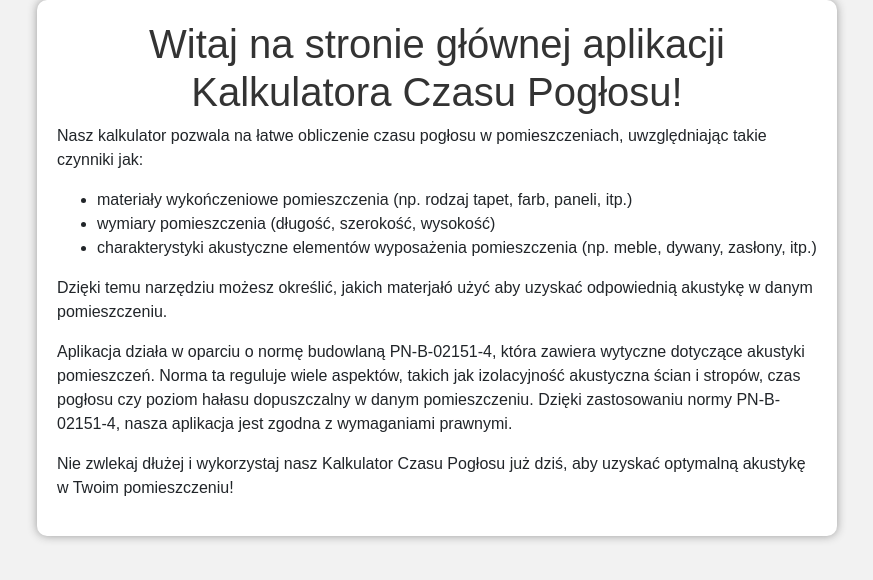
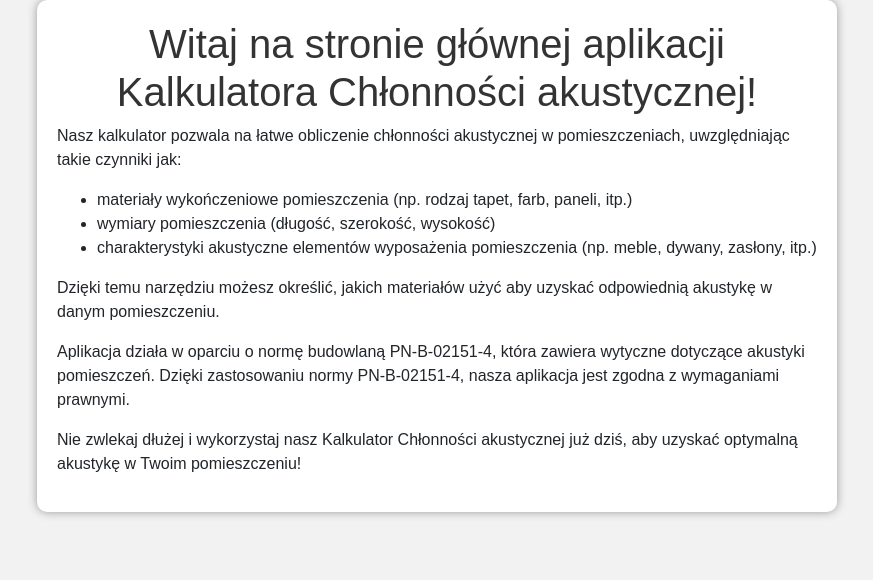
Before and after one commit to DorianWlodarczyk/System_do_obliczania_ch-onno-ci_akustycznej_w_pomieszczeniach_mieszkalnych_i_u-ytkowych, a Flask app: page / in a window 1280 px wide. Shown: the part 72-652 px from the top of the page, without its empty margins (203-1076 px from the left). Run offline with Flask 3, Linux system fonts and the light colour scheme; the visitor is signed in with stand-in values (Sample User, id 1); some libraries are stand-ins or nearby versions.

Commit message:
Fixed home

```diff
--- a/App/website/__init__.py
+++ b/App/website/__init__.py
@@ -12,11 +12,10 @@ def create_app():
     with app.app_context():
         app.config['SECRET_KEY'] = 'hjshjhdjah kjshkjdhjs'
         #app.config['SQLALCHEMY_DATABASE_URI'] = f'sqlite:///{DB_NAME}'
-        # app.config['SQLALCHEMY_DATABASE_URI'] = 'postgresql://postgres:12345@localhost:5432/app_akustyka'
+        app.config['SQLALCHEMY_DATABASE_URI'] = 'postgresql://postgres:12345@localhost:5432/app_akustyka'
         # app.config['SQLALCHEMY_DATABASE_URI'] = 'postgresql://postgres:12345@localhost:5432/postgres'
         # app.config['SQLALCHEMY_DATABASE_URI'] = 'postgresql://postgres:postgres@db:5432/app_akustyka'
-        # app.config['SQLALCHEMY_DATABASE_URI'] = 'postgresql://postgres:postgres@db:5432/app_akustyka'
-        app.config['SQLALCHEMY_DATABASE_URI'] = 'postgresql://postgres:1234@localhost:5432/postgres'
+        # app.config['SQLALCHEMY_DATABASE_URI'] = 'postgresql://postgres:1234@localhost:5432/postgres'
         db.init_app(app)
 
         from .views import views
--- a/App/website/templates/home.html
+++ b/App/website/templates/home.html
@@ -26,9 +26,9 @@
 	</style>
 </head>
 <body>
-  <h1>Witaj na stronie głównej aplikacji Kalkulatora Czasu Pogłosu!</h1>
+  <h1>Witaj na stronie głównej aplikacji Kalkulatora Chłonności akustycznej!</h1>
 
-  <p>Nasz kalkulator pozwala na łatwe obliczenie czasu pogłosu w pomieszczeniach, uwzględniając takie czynniki jak:</p>
+  <p>Nasz kalkulator pozwala na łatwe obliczenie chłonności akustycznej w pomieszczeniach, uwzględniając takie czynniki jak:</p>
 
   <ul>
     <li>materiały wykończeniowe pomieszczenia (np. rodzaj tapet, farb, paneli, itp.)</li>
@@ -36,11 +36,11 @@
     <li>charakterystyki akustyczne elementów wyposażenia pomieszczenia (np. meble, dywany, zasłony, itp.)</li>
   </ul>
 
-  <p>Dzięki temu narzędziu możesz określić, jakich materjałó użyć aby uzyskać odpowiednią akustykę w danym pomieszczeniu.</p>
+  <p>Dzięki temu narzędziu możesz określić, jakich materiałów użyć aby uzyskać odpowiednią akustykę w danym pomieszczeniu.</p>
 
-  <p>Aplikacja działa w oparciu o normę budowlaną PN-B-02151-4, która zawiera wytyczne dotyczące akustyki pomieszczeń. Norma ta reguluje wiele aspektów, takich jak izolacyjność akustyczna ścian i stropów, czas pogłosu czy poziom hałasu dopuszczalny w danym pomieszczeniu. Dzięki zastosowaniu normy PN-B-02151-4, nasza aplikacja jest zgodna z wymaganiami prawnymi.</p>
+  <p>Aplikacja działa w oparciu o normę budowlaną PN-B-02151-4, która zawiera wytyczne dotyczące akustyki pomieszczeń. Dzięki zastosowaniu normy PN-B-02151-4, nasza aplikacja jest zgodna z wymaganiami prawnymi.</p>
 
-  <p>Nie zwlekaj dłużej i wykorzystaj nasz Kalkulator Czasu Pogłosu już dziś, aby uzyskać optymalną akustykę w Twoim pomieszczeniu!</p>
+  <p>Nie zwlekaj dłużej i wykorzystaj nasz Kalkulator Chłonności akustycznej już dziś, aby uzyskać optymalną akustykę w Twoim pomieszczeniu!</p>
 </body>
 </html>
 
--- a/App/website/views.py
+++ b/App/website/views.py
@@ -42,9 +42,9 @@ def download_pdf():
 
 
         # version for linux
-        config = pdfkit.configuration(wkhtmltopdf='/usr/bin/wkhtmltopdf')
+        # config = pdfkit.configuration(wkhtmltopdf='/usr/bin/wkhtmltopdf')
         # Windows
-        # config = pdfkit.configuration(wkhtmltopdf='C:\\Program Files\\wkhtmltopdf\\bin\\wkhtmltopdf.exe')
+        config = pdfkit.configuration(wkhtmltopdf='C:\\Program Files\\wkhtmltopdf\\bin\\wkhtmltopdf.exe')
         pdf = pdfkit.from_string(''.join(temp), options=pdfkit_options, configuration=config)
         response = make_response(pdf)
         response.headers["Content-Type"] = "application/pdf"
@@ -272,7 +272,6 @@ def edit_project(project_name=''):
 @login_required
 def new_project(project_name=''):
     if request.method == 'POST':
-        # print(request.form)
         # Handle form submission
         project_name = request.form.get('projectName')
         norm_id = request.form.get('norms')
@@ -285,13 +284,7 @@ def new_project(project_name=''):
         wall3_id = request.form.get('wall3')
         wall4_id = request.form.get('wall4')
         floor = request.form.get('podloga')
-        # for x in [project_name, norm_id, length, width, height, sufit_id, wall1_id, wall2_id, wall3_id, wall4_id, floor]:
-        #     if x:
-        #         pass
-        #     else:
-        #         flash(f'Nie wypelniono: {x}', category='error')
-        # Extract the data-material-id attribute from all li elements inside the ul with id="material-other-list"
-        # Print quantity and pkey for every member of the list with quantity > 0
+
 
         material_list_quantity = request.form.getlist('material-other-list')
 
@@ -425,16 +418,6 @@ def my_Projects():
 @views.route('/', methods=['GET', 'POST'])
 @login_required
 def home():
-    # if request.method == 'POST':
-    #     note = request.form.get('note')
-    #
-    #     if len(note) < 1:
-    #         flash('Note is too short!', category='error')
-    #     else:
-    #         new_note = Notes(data=note, user_id=current_user.id)
-    #         db.session.add(new_note)
-    #         db.session.commit()
-    #         flash('Note added!', category='success')
 
     return render_template("home.html", user=current_user)
 
@@ -453,249 +436,3 @@ def delete_project(project_name):
     else:
         flash("Wybrano nieprawidłową opcję",category="error")
     return redirect(url_for('views.my_Projects'))
-# To co poniżej przekopiowane ze starego projektu, trzeba zmodyfikować
-
-
-#Zrobione wyżej, nie potrzebne
-@views.route('/materialy/<string:typ>', methods=['GET'])
-def zwroc_liste_materialow(typ):
-    if typ == "sciana":
-        cur = db.cursor()
-        cur.execute('SELECT DISTINCT on (name) name, pkey FROM materials WHERE type=\'Ściany\'')
-        dane = cur.fetchall()
-        cur.close()
-        return dane
-    elif typ == "sufit":
-        cur = db.cursor()
-        cur.execute('SELECT DISTINCT on (name) name, pkey FROM materials WHERE type=\'Sufit\'')
-        dane = cur.fetchall()
-        cur.close()
-        return dane
-    elif typ == "podloga":
-        cur = db.cursor()
-        cur.execute('SELECT DISTINCT on (name) name, pkey FROM materials WHERE type=\'Podłogi\'')
-        dane = cur.fetchall()
-        cur.close()
-        return dane
-    elif typ == "inne":
-        cur = db.cursor()
-        cur.execute('SELECT DISTINCT on (name) name, pkey FROM materials WHERE type=\'Inne\'')
-        dane = cur.fetchall()
-        cur.close()
-        return dane
-
-    # za pomocą paraemtru GET pobierane są dostepne normy w bazie danych
-
-#Zrobione wyżej, nie potrzebne
-@views.route('/normy', methods=['GET'])
-def zwroc_liste_norm():
-    cur = db.cursor()
-    cur.execute('SELECT DISTINCT on (name) name, pkey FROM norms')
-    dane = cur.fetchall()
-    cur.close()
-    return dane
-
-
-
-
-
-# funkcja odpowiedzialna za zwrocenie czestotliwosci przypisanej do materialu
-def zwroc_czestotliwosci_dla_materialu(id):
-    cur = db.cursor()
-    cur.execute(f'SELECT "120", "250", "500", "1000", "2000", "4000" from materials WHERE pkey={id};')
-    czestotliwosci = cur.fetchall()
-    cur.close()
-    return czestotliwosci
-
-
-# walidacja
-def val(request):
-    # sprawdzamy czy otrzymane dane sa poprawnie zapisane w formacie JSON
-    try:
-        dane = request.json
-    except BadRequest as e:
-        komunikat = "Dane nie sa poprawnie zapisane w formacie JSON"
-        return jsonify({"error": komunikat}), 400
-
-    # sprawdzamy czy JSON ma odpowiednia strukture
-    # funkcja zwraca nazwe materialu dla podanego identyfikatora
-    def zwroc_nazwe_materialu(id):
-        cur = db.cursor()
-        cur.execute(f'SELECT name from materials where pkey={id};')
-        dane = cur.fetchall()
-        cur.close()
-        return dane
-
-    # funkcja zwraca nazwe normy dla podanego indentyfikatora
-    def zwroc_nazwe_normy(id):
-        cur = db.cursor()
-        cur.execute(f'SELECT name from norms where pkey={id};')
-        dane = cur.fetchall()
-        cur.close()
-        return dane
-
-    # zwracana jest wartosc minimalna przypisana dla danej normy ktora musi spelniac pomieszcze
-    def zwroc_wartosc_dla_normy(id):
-        cur = db.cursor()
-        cur.execute(f'SELECT absorption_multiplayer from norms where pkey={id};')
-        dane = cur.fetchall()
-        cur.close()
-        return dane
-
-    def oblicz(request):
-        dane = val(request)
-
-        # ---- OBLICZENIA ----
-        # pobieramy z danych wejsciowych wymiary pomieszczenia
-        dlugosc = dane["wymiar_pomieszczenia"]["dlugosc"]
-        wysokosc = dane["wymiar_pomieszczenia"]["wysokosc"]
-        szerokosc = dane["wymiar_pomieszczenia"]["szerokosc"]
-        objetosc_wnetrza = dlugosc * szerokosc * wysokosc
-
-        # czestotliwosoci 125, 250, 500, 1000, 2000, 4000
-        # dane dla czestotliwosci 125 sa zapisane w pierwszym indeksie tablicy,
-        # dla 250 w drugim itd.
-        czas_poglosu = [0, 0, 0, 0, 0, 0]
-        chlonnosc_akustyczna = [0, 0, 0, 0, 0, 0]
-        chlonnosc_akustyczna_na_1m2 = [0, 0, 0, 0, 0, 0]
-        # dostepne nazwy elementow w JSONie otrzymanym w zapytaniu
-        elementy = ["sufit", "podloga", "scianalewa", "scianaprawa", "scianafrontowa", "scianatylna"]
-
-        # iterujemy po wszystkich elementach i obliczamy chlonnosc akustyczna dla podanych elementow w JSON
-        for el in elementy:
-            for dane_el in dane["elementy"][el]:
-                powierzchnia_elementu = dane_el["powierzchnia"]
-                indeks = 0
-                # pobieramy czestotliwosc dla materialu, ktorego identyfikator podano w JSON
-                for j in zwroc_czestotliwosci_dla_materialu(dane_el["id"])[0]:
-                    chlonnosc_akustyczna[indeks] += float(j) * powierzchnia_elementu
-                    indeks += 1
-
-        for i in range(0, len(chlonnosc_akustyczna_na_1m2)):
-            chlonnosc_akustyczna_na_1m2[i] = chlonnosc_akustyczna[i] / (dlugosc * szerokosc)
-
-        # liczymy poglos dla podanych elementow w JSON
-        for i in range(0, len(chlonnosc_akustyczna)):
-            czas_poglosu[i] += 0.163 * objetosc_wnetrza / chlonnosc_akustyczna[i] if chlonnosc_akustyczna[i] != 0 else 0
-
-        # pobieramy identyfikator wymagania jakie musi spelnic pomeiszczenie
-        wymagania = dane["norma_id"]
-        # jesli jest rozne od -1 to zwracamy wartosc dla normy
-        if wymagania != -1:
-            wymagania = zwroc_wartosc_dla_normy(wymagania)[0][0]
-
-        komunikat_1 = ''
-        if (chlonnosc_akustyczna_na_1m2[2] >= wymagania and chlonnosc_akustyczna_na_1m2[3] >= wymagania and
-                chlonnosc_akustyczna_na_1m2[4] >= wymagania):
-            komunikat_1 = 'Pomieszczenie spełnia wymagania normy PN-B-02151-4'
-        else:
-            komunikat_1 = 'Pomieszczenie nie spełnia wymagań normy PN-B-02151-4'
-        # przygotowujemy JSON do wyslania na frontend
-        dane_do_wyslania = {
-            "error": False,
-            "sredni_czas_poglosu": mean(czas_poglosu),
-            "min": wymagania,
-            "wyniki": {
-                "4000": {
-                    "chlonnosc_akustyczna": chlonnosc_akustyczna[5],
-                    "czas_poglosu": czas_poglosu[5],
-                    "chlonnosc_akustyczna_na_1m2": chlonnosc_akustyczna_na_1m2[5]
-                },
-                "2000": {
-                    "chlonnosc_akustyczna": chlonnosc_akustyczna[4],
-                    "czas_poglosu": czas_poglosu[4],
-                    "chlonnosc_akustyczna_na_1m2": chlonnosc_akustyczna_na_1m2[4]
-                },
-                "1000": {
-                    "chlonnosc_akustyczna": chlonnosc_akustyczna[3],
-                    "czas_poglosu": czas_poglosu[3],
-                    "chlonnosc_akustyczna_na_1m2": chlonnosc_akustyczna_na_1m2[3]
-                },
-                "500": {
-                    "chlonnosc_akustyczna": chlonnosc_akustyczna[2],
-                    "czas_poglosu": czas_poglosu[2],
-                    "chlonnosc_akustyczna_na_1m2": chlonnosc_akustyczna_na_1m2[2]
-                },
-                "250": {
-                    "chlonnosc_akustyczna": chlonnosc_akustyczna[1],
-
-                    "czas_poglosu": czas_poglosu[1],
-                    "chlonnosc_akustyczna_na_1m2": chlonnosc_akustyczna_na_1m2[1]
-                },
-                "125": {
-                    "chlonnosc_akustyczna": chlonnosc_akustyczna[0],
-                    "czas_poglosu": czas_poglosu[0],
-                    "chlonnosc_akustyczna_na_1m2": chlonnosc_akustyczna_na_1m2[0]
-                },
-                "Komunikat": komunikat_1
-            }
-        }
-        return (dane_do_wyslania)
-
-
-@views.route('/oblicz', methods=['POST'])
-def oblicz_parametry():
-    return jsonify(oblicz(request))
-
-
-# zwraca plik pdf na frontend
-@views.route("/pobierz-raport", methods=['POST'])
-def raport(name=None):
-    dane = val(request)
-
-    norma = dane["norma_id"]
-    dlugosc = dane["wymiar_pomieszczenia"]["dlugosc"]
-    wysokosc = dane["wymiar_pomieszczenia"]["wysokosc"]
-    szerokosc = dane["wymiar_pomieszczenia"]["szerokosc"]
-    objetosc_wnetrza = dlugosc * szerokosc * wysokosc
-    sufit_powierzchnia = podloga_powierzchnia = dlugosc * szerokosc
-    scianalewa_powierzchnia = scianaprawa_powierzchnia = dlugosc * wysokosc
-    scianafrontowa_powierzchnia = scianatylna_powierzchnia = szerokosc * wysokosc
-
-    if norma != -1:
-        norma = zwroc_nazwe_normy(norma)[0][0]
-
-    html = ["<td>", "<td>", "<td>", "<td>", "<td>", "<td>"]
-    elementy = ["sufit", "podloga", "scianalewa", "scianaprawa", "scianafrontowa", "scianatylna"]
-
-    for z in range(0, len(elementy)):
-        el = elementy[z]
-
-        for dane_el in dane["elementy"][el]:
-            powierzchnia_elementu = dane_el["powierzchnia"]
-            tekst = zwroc_nazwe_materialu(dane_el["id"])[0][0] + ": " + str(
-                powierzchnia_elementu) + " m2" + "<hr width=\"100%\" />"
-            html[z] += tekst
-
-        html[z] = html[z][:-19]
-        html[z] += "</td>"
-        html[z] = Markup(html[z])
-
-    wynik_obliczen = oblicz(request)
-    # do zmiennej sufit_powierzchnia przypisywana jest wartosc stąd
-    out = render_template("export.html", data=date.today(), sufit_powierzchnia=sufit_powierzchnia,
-                          podloga_powierzchnia=podloga_powierzchnia, scianalewa_powierzchnia=scianalewa_powierzchnia,
-                          scianaprawa_powierzchnia=scianalewa_powierzchnia,
-                          scianafrontowa_powierzchnia=scianafrontowa_powierzchnia,
-                          scianatylna_powierzchnia=scianatylna_powierzchnia, wymagania=norma, dlugosc=dlugosc,
-                          wysokosc=wysokosc, szerokosc=szerokosc, objetosc=objetosc_wnetrza,
-                          wynik_obliczen=wynik_obliczen, budowa_pomieszczenia=html)
-
-    config = pdfkit.configuration(wkhtmltopdf='C:\\Program Files\\wkhtmltopdf\\bin\\wkhtmltopdf.exe')
-
-    # PDF options
-    options = {
-        "orientation": "landscape",
-        "page-size": "A4",
-        "margin-top": "1.0cm",
-        "margin-right": "1.0cm",
-        "margin-bottom": "1.0cm",
-        "margin-left": "1.0cm",
-        "encoding": "UTF-8",
-    }
-
-    # budujemy plik pdf z html
-    pdf = pdfkit.from_string(out, options=options, configuration=config)
-
-    # wysylamy na frontend plik pdf
-    return Response(pdf, mimetype="application/pdf")
```
